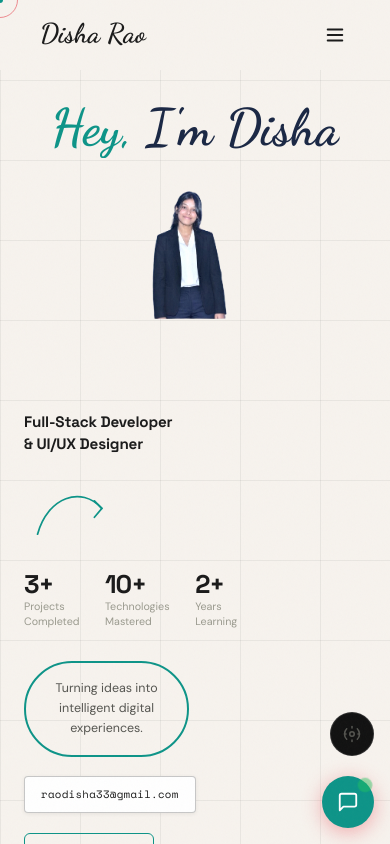
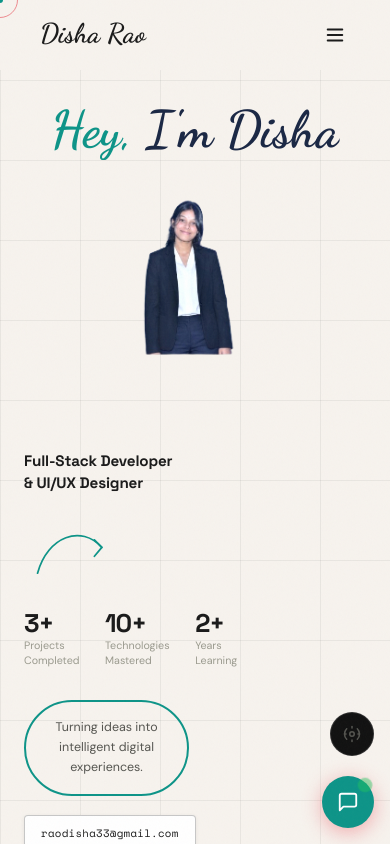
Before and after one commit to dishaaarao/portfoliofinal, a React (Vite) app: page / in a window 390 px wide. Shown: the top 844 px of the page. Built offline with nearby package versions, Linux system fonts and the light colour scheme.

Commit message:
feat: significantly increase hero image size to fill screen - 95% height, max 750px

```diff
--- a/src/components/Hero.css
+++ b/src/components/Hero.css
@@ -128,9 +128,9 @@
 /* Photo — tall, fills the column, multiply removes bg on light page */
 .hero__photo {
   position: relative; z-index: 2;
-  height: 75%;
-  max-height: 560px;
-  width: auto; max-width: 95%;
+  height: 95%;
+  max-height: 750px;
+  width: auto; max-width: 100%;
   display: block;
   mix-blend-mode: multiply;
   filter: contrast(1.06) saturate(0.88) brightness(1.02);
@@ -192,8 +192,8 @@
     grid-template-areas: "centre centre" "left right";
     gap: 1.5rem;
   }
-  .hero__centre { grid-area: centre; height: 60vw; max-height: 450px; padding-top: 1.5rem; }
-  .hero__photo { height: 90%; max-height: 420px; }
+  .hero__centre { grid-area: centre; height: 65vw; max-height: 500px; padding-top: 1.5rem; }
+  .hero__photo { height: 95%; max-height: 480px; }
   .hero__left   { grid-area: left; padding-bottom: 2rem; }
   .hero__right  { grid-area: right; padding-bottom: 2rem; }
 }
@@ -203,8 +203,8 @@
     grid-template-areas: "centre" "left" "right";
     padding: 1rem 1.5rem 2rem; gap: 2rem;
   }
-  .hero__centre { height: 75vw; max-height: 380px; padding-top: 1rem; }
-  .hero__photo { height: 90%; max-height: 340px; }
+  .hero__centre { height: 85vw; max-height: 420px; padding-top: 1rem; }
+  .hero__photo { height: 95%; max-height: 400px; }
   .hero__left, .hero__right { padding-bottom: 0; padding-left: 0; }
   .hero__bubble { width: 165px; min-height: 90px; }
   .hero__hey-text { font-size: 3.2rem; }
```
